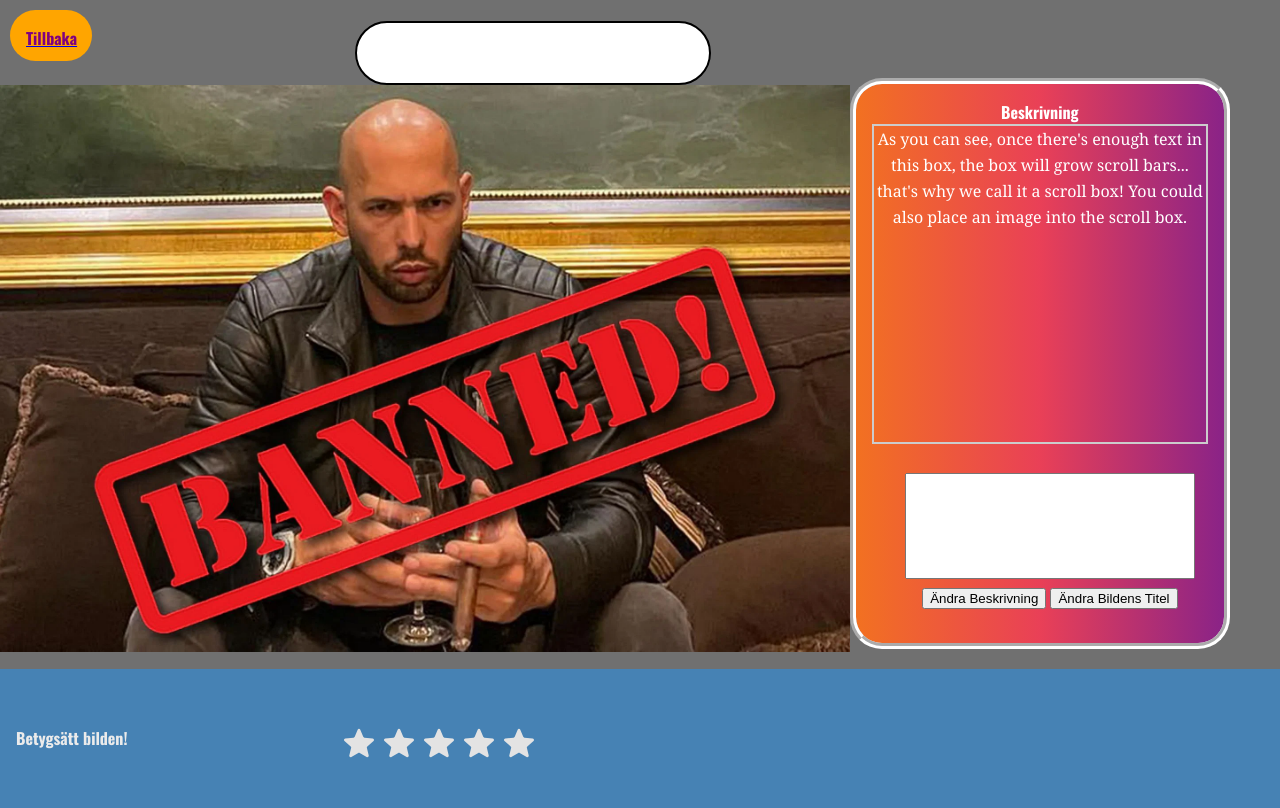
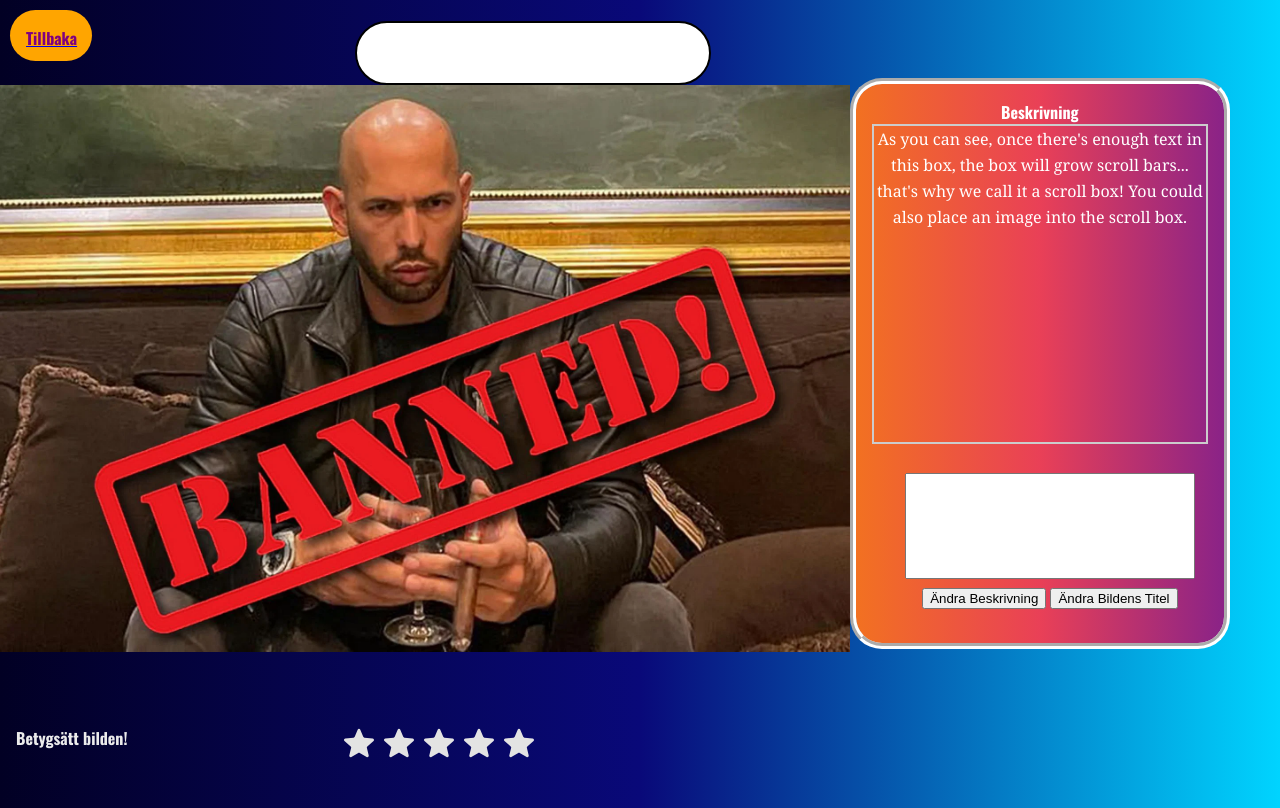
Before and after one commit to Frequill/WebApp_Project_appPictureLibrary, a plain HTML site: page imageSelected.html in a window 1280 px wide. Drawn offline with nearby package versions, Linux system fonts and the light colour scheme.

Commit message:
CSS
Toros:

Changed bg-color in imageSelected.html

```diff
--- a/css/imageSelected.css
+++ b/css/imageSelected.css
@@ -6,11 +6,13 @@ body {
   padding: 0px;
   font-family: 'Oswald', sans-serif;
   color: #ebebeb;
-  background-color: rgb(112, 112, 112);
+  background: rgb(2, 0, 36);
+  background: linear-gradient(90deg, rgba(2, 0, 36, 1) 0%, rgba(9, 9, 121, 1) 50%, rgba(0, 212, 255, 1) 100%);
 }
 
 .FlexWrapper {
-  background-color: rgb(112, 112, 112);
+  background: rgb(2, 0, 36);
+  background: linear-gradient(90deg, rgba(2, 0, 36, 1) 0%, rgba(9, 9, 121, 1) 50%, rgba(0, 212, 255, 1) 100%);
   font-family: 'Oswald', sans-serif;
   height: 98vh;
   width: 100vw;
@@ -68,7 +70,8 @@ body {
 }
 
 .FlexFooter {
-  background-color: steelblue;
+  background: rgb(2, 0, 36);
+  background: linear-gradient(90deg, rgba(2, 0, 36, 1) 0%, rgba(9, 9, 121, 1) 50%, rgba(0, 212, 255, 1) 100%);
   min-height: 13.6%;
   text-align: center;
   display: flex;
```
